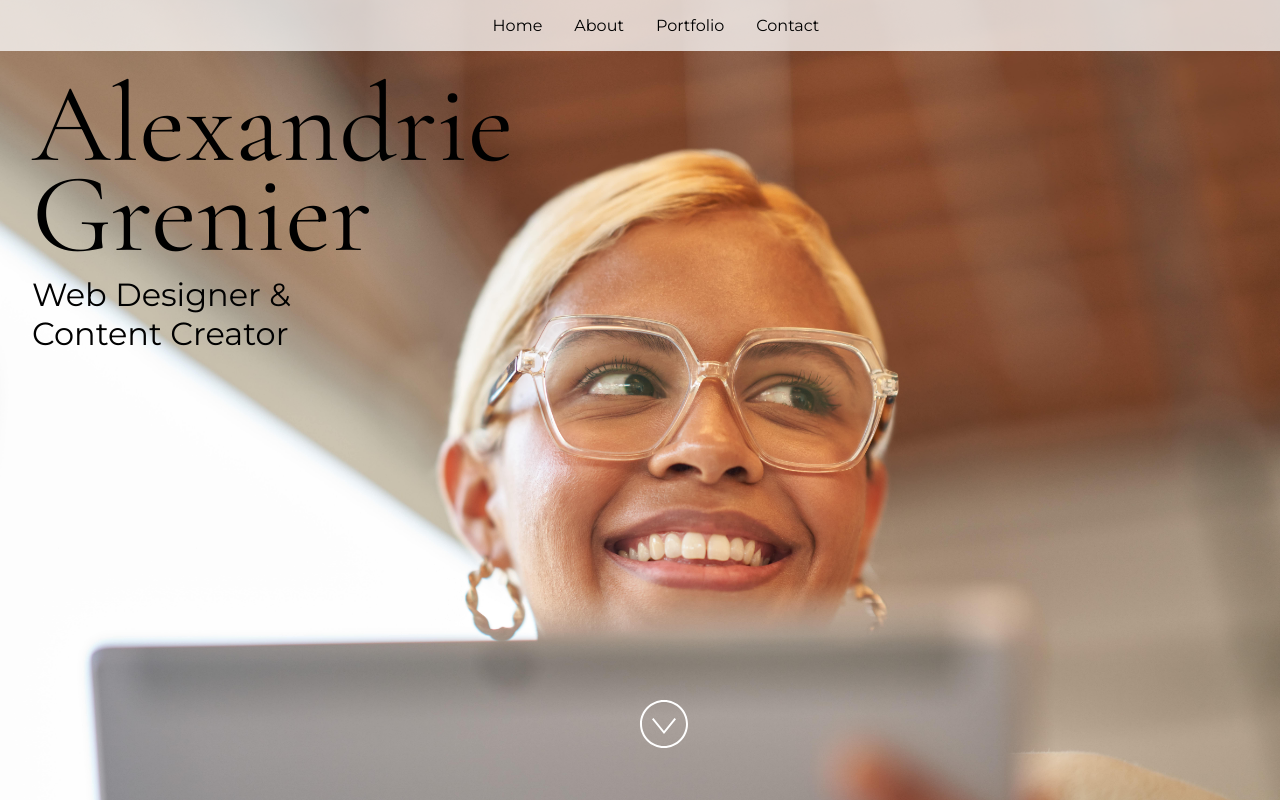
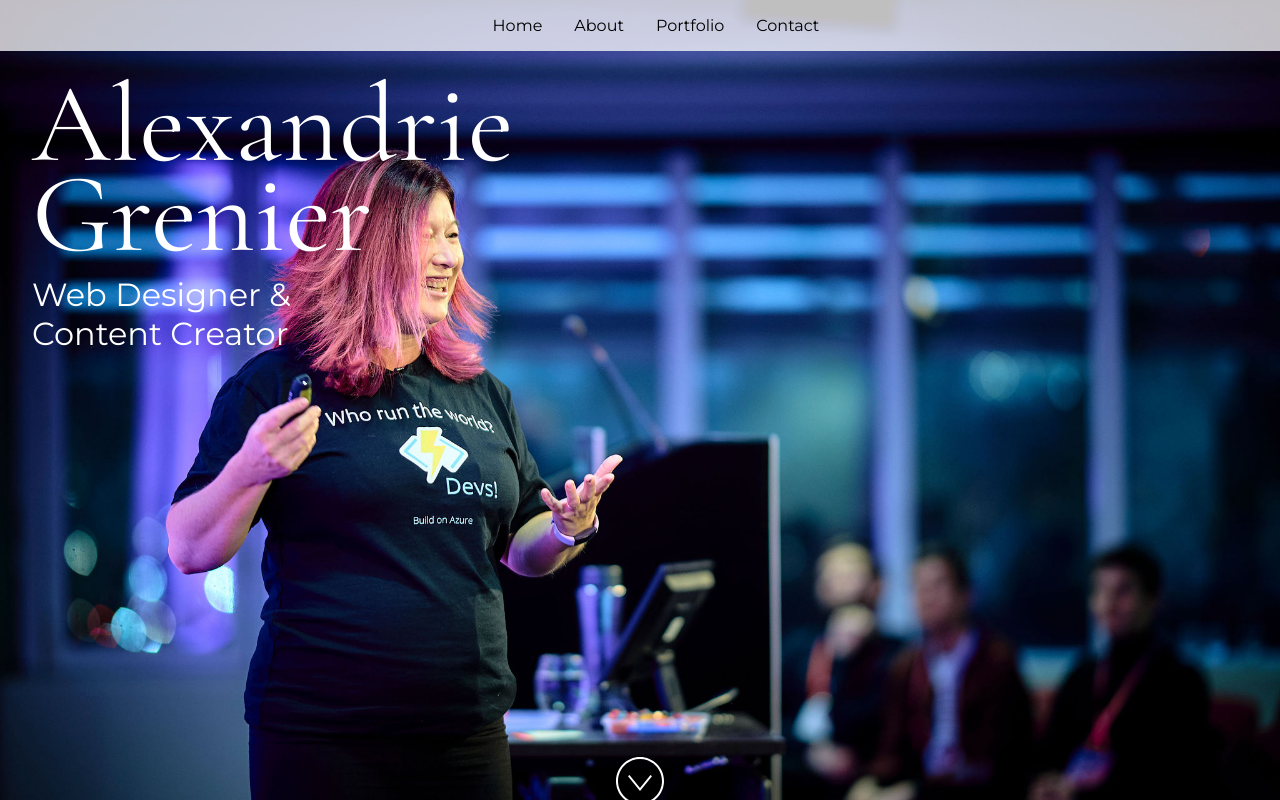
Before and after one commit to codess-aus/Codess, a React (Vite) app: page / in a window 1280 px wide. Built offline with nearby package versions, Linux system fonts and the light colour scheme.

Commit message:
Update Home.jsx
change image and add reference to home.css

```diff
--- a/src/Components/Home.jsx
+++ b/src/Components/Home.jsx
@@ -20,20 +20,22 @@ import PropTypes from "prop-types";
  * Need an image? Check out https://unsplash.com to download a photo you
  * freely use on your site.
  */
-import image from "../images/woman-with-tablet.jpg";
+import image from "../images/NDC.jpg";
 
-const imageAltText = "Adult female in office setting leaning against a glass wall while holding a platinum Microsoft Surface Pro 7 in tablet mode preparing to write with Microsoft Surface Pen";
+const imageAltText = "Adult female speaking at a conference";
+
+import './Home.css';
 
 const Home = ({ name, title }) => {
   return (
-    <section id="home" className="min-height">
-      <img className="background" src={image} alt="" />
-      <div style={{ position: "absolute", top: "5rem", left: "2rem", width: "17rem" }}>
+    <section id="home" className="home">
+      <img className="home__background" src={image} alt="" />
+      <div className="home__header">
         <h1>{name}</h1>
         <h2>{title}</h2>
       </div>
-      <div style={{ position: "absolute", bottom: "3rem", left: "50%" }}>
-        <img src={arrowSvg} style={{ height: "3rem", width: "3rem" }} alt={imageAltText} />
+      <div className="home__arrow">
+        <img src={arrowSvg} alt={imageAltText} />
       </div>
     </section>
   );
```
